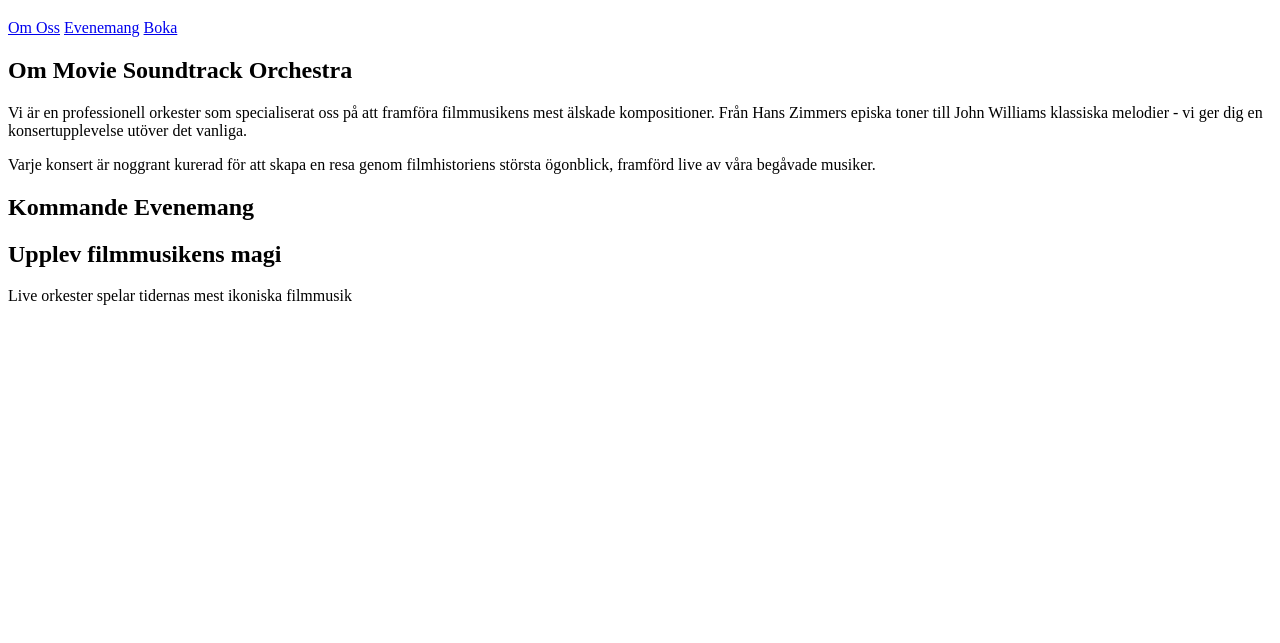
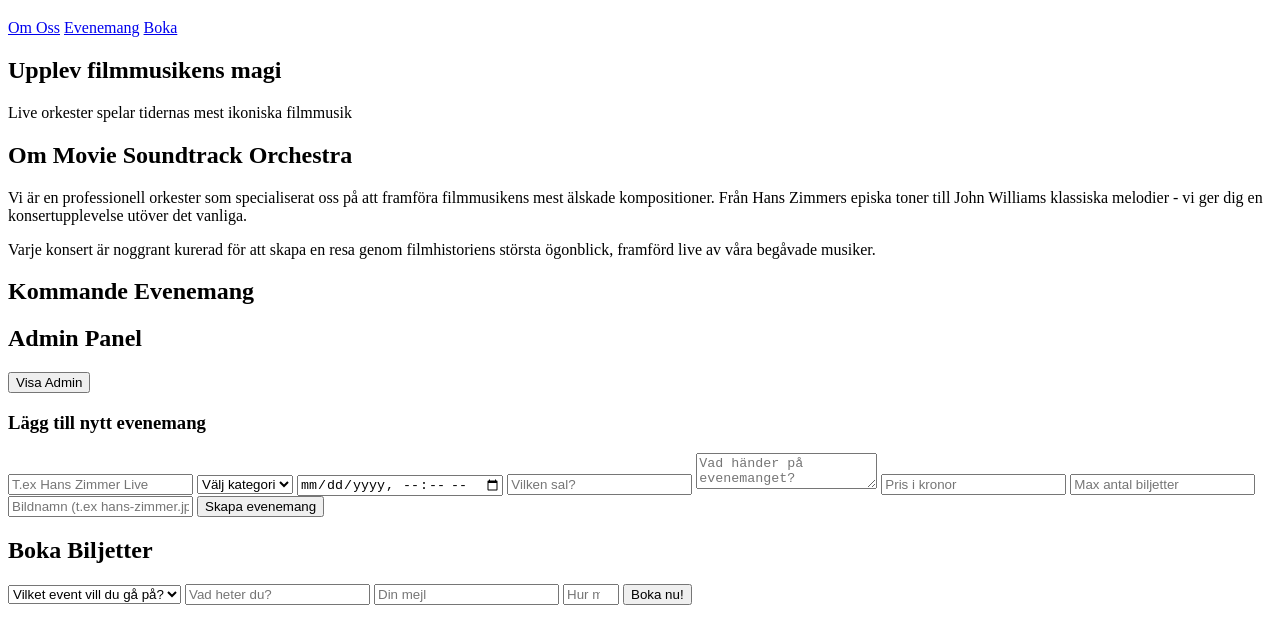
Before and after one commit to fexell/Gala-Emporium, a plain HTML site: page frontend/pages/movie-soundtrack.html in a window 1280 px wide. Shown: the part 61-704 px from the top of the page. Drawn offline with Linux system fonts and the light colour scheme.

Commit message:
HTML filen har sin färdiga struktur.

```diff
--- a/frontend/pages/movie-soundtrack.html
+++ b/frontend/pages/movie-soundtrack.html
@@ -9,10 +9,12 @@
 </head>
 
 <body>
-  <header class="header">
-    <div class="container">
-      <h1 class="club-title">Movie Soundtrack Orchestra</h1>
-      <nav class="nav">
+
+  <!-- Header med navigation -->
+  <header class="top-bar">
+    <div class="wrapper">
+      <h1 class="site-name">Movie Soundtrack Orchestra</h1>
+      <nav class="menu">
         <a href="#about">Om Oss</a>
         <a href="#events">Evenemang</a>
         <a href="#booking">Boka</a>
@@ -20,36 +22,97 @@
     </div>
   </header>
 
+  <main>
+    <!-- Huvudsektion -->
+    <section class="banner">
+      <div class="wrapper">
+        <h2>Upplev filmmusikens magi</h2>
+        <p>Live orkester spelar tidernas mest ikoniska filmmusik</p>
+      </div>
+    </section>
 
-  <!-- Om oss ektion och evenemangssektion -->
-  <section id="about" class="about">
-      <div class="container">
+    <!-- Om oss delen -->
+    <section id="about" class="info-box">
+      <div class="wrapper">
         <h2>Om Movie Soundtrack Orchestra</h2>
         <p>Vi är en professionell orkester som specialiserat oss på att framföra filmmusikens mest älskade kompositioner. Från Hans Zimmers episka toner till John Williams klassiska melodier - vi ger dig en konsertupplevelse utöver det vanliga.</p>
         <p>Varje konsert är noggrant kurerad för att skapa en resa genom filmhistoriens största ögonblick, framförd live av våra begåvade musiker.</p>
       </div>
     </section>
 
-    <section id="events" class="events">
-      <div class="container">
+    <!-- Events kommer att laddas in här -->
+    <section id="events" class="show-list">
+      <div class="wrapper">
         <h2>Kommande Evenemang</h2>
-
-        <div class="events-grid" id="events-grid">
-          <!-- Events kommer att laddas här med JavaScript -->
+        <div class="shows" id="show-container">
+          <!-- JS laddar events här -->
         </div>
-
       </div>
     </section>
 
+    <!-- Admin grejer (bara för den som har access) -->
+    <section id="admin" class="backstage">
+      <div class="wrapper">
+        <h2>Admin Panel</h2>
+        <button id="admin-btn" class="show-hide-btn">Visa Admin</button>
 
+        <!-- admin formulär - göms som default -->
+        <div id="admin-stuff" class="admin-box hide">
+          <h3>Lägg till nytt evenemang</h3>
+          <form id="new-event" class="add-form">
+            <!-- basic event info -->
+            <input type="text" id="event-name" placeholder="T.ex Hans Zimmer Live" required>
 
-  <main>
-    <section class="hero">
-      <div class="container">
-        <h2>Upplev filmmusikens magi</h2>
-        <p>Live orkester spelar tidernas mest ikoniska filmmusik</p>
+            <!-- dropdown för att välja typ av event -->
+            <select id="event-category" required>
+              <option value="">Välj kategori</option>
+              <option value="music">Music</option>
+              <option value="orchestra">Orchestra</option>
+              <option value="soundtrack">Soundtrack</option>
+            </select>
+
+            <!-- när och var -->
+            <input type="datetime-local" id="event-when" required>
+            <input type="text" id="event-where" placeholder="Vilken sal?" required>
+
+            <!-- längre beskrivning -->
+            <textarea id="event-info" placeholder="Vad händer på evenemanget?" required></textarea>
+
+            <!-- pengar och platser -->
+            <input type="number" id="event-cost" placeholder="Pris i kronor" min="0" step="0.01" required>
+            <input type="number" id="event-max" placeholder="Max antal biljetter" min="1" required>
+
+            <!-- bild för eventet (optional) -->
+            <input type="text" id="event-img" placeholder="Bildnamn (t.ex hans-zimmer.jpg)">
+
+            <button type="submit">Skapa evenemang</button>
+          </form>
+        </div>
       </div>
     </section>
+
+    <!-- Bokning av biljetter -->
+    <section id="booking" class="tickets">
+      <div class="wrapper">
+        <h2>Boka Biljetter</h2>
+
+        <form id="ticket-form" class="buy-tickets">
+          <select id="pick-show" required>
+            <option value="">Vilket event vill du gå på?</option>
+            <!-- fylls med JS -->
+          </select>
+
+          <input type="text" id="your-name" placeholder="Vad heter du?" required>
+          <input type="email" id="your-email" placeholder="Din mejl" required>
+          <input type="number" id="how-many" placeholder="Hur många biljetter?" min="1" max="10" required>
+
+          <button type="submit">Boka nu!</button>
+        </form>
+
+        <div id="booking-message" class="confirmation hide"></div>
+      </div>
+    </section>
+
   </main>
 </body>
 
```
